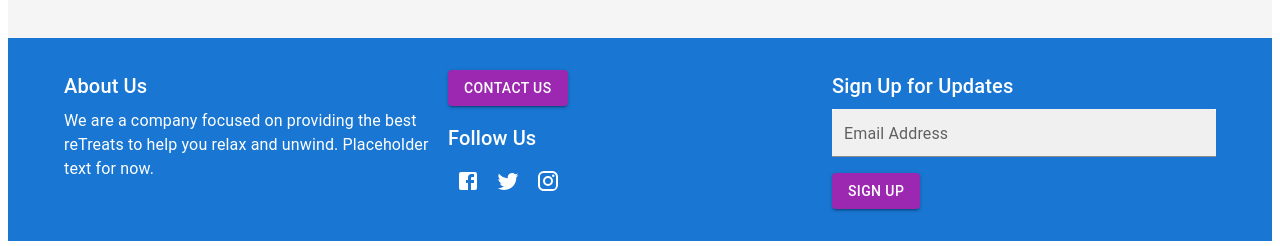
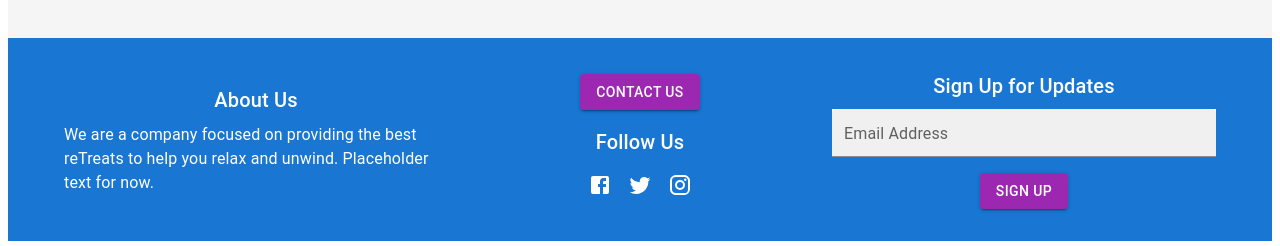
Before and after one commit to The-Fella-s/reTreat, a React (Vite) app in the folder frontend/: page /meet-the-team in a window 1280 px wide. Shown: the part 839-1085 px from the top of the page. Built offline with nearby package versions, Linux system fonts and the light colour scheme.

Commit message:
Center the footer because centering was removed from the default CSS file

```diff
--- a/frontend/src/components/Footer.jsx
+++ b/frontend/src/components/Footer.jsx
@@ -8,7 +8,14 @@ const Footer = () => {
         <Container>
 
           <Grid2 container>
-            <Grid2 item size={4}>
+            <Grid2
+                container
+                item
+                size={4}
+                justifyContent="center"
+                alignItems="center"
+                direction="column"
+            >
               <Typography variant="h6" gutterBottom>
                 About Us
               </Typography>
@@ -17,13 +24,19 @@ const Footer = () => {
                 Placeholder text for now.
               </Typography>
             </Grid2>
-            <Grid2 item size={4}>
+            <Grid2
+                container
+                item
+                size={4}
+                justifyContent="center"
+                alignItems="center"
+                direction="column">
               <Button variant="contained" color="secondary">
                 Contact Us
               </Button>
 
               {/* Social Media Icons */}
-              <Box sx={{ mt: 2 }}>
+              <Box sx={{ mt: 2, textAlign: 'center' }}>
                 <Typography variant="h6" gutterBottom>
                   Follow Us
                 </Typography>
@@ -39,7 +52,13 @@ const Footer = () => {
               </Box>
             </Grid2>
 
-            <Grid2 item size={4}>
+            <Grid2
+                container
+                item
+                size={4}
+                justifyContent="center"
+                alignItems="center"
+                direction="column">
               <Typography variant="h6" gutterBottom>
                 Sign Up for Updates
               </Typography>
```
